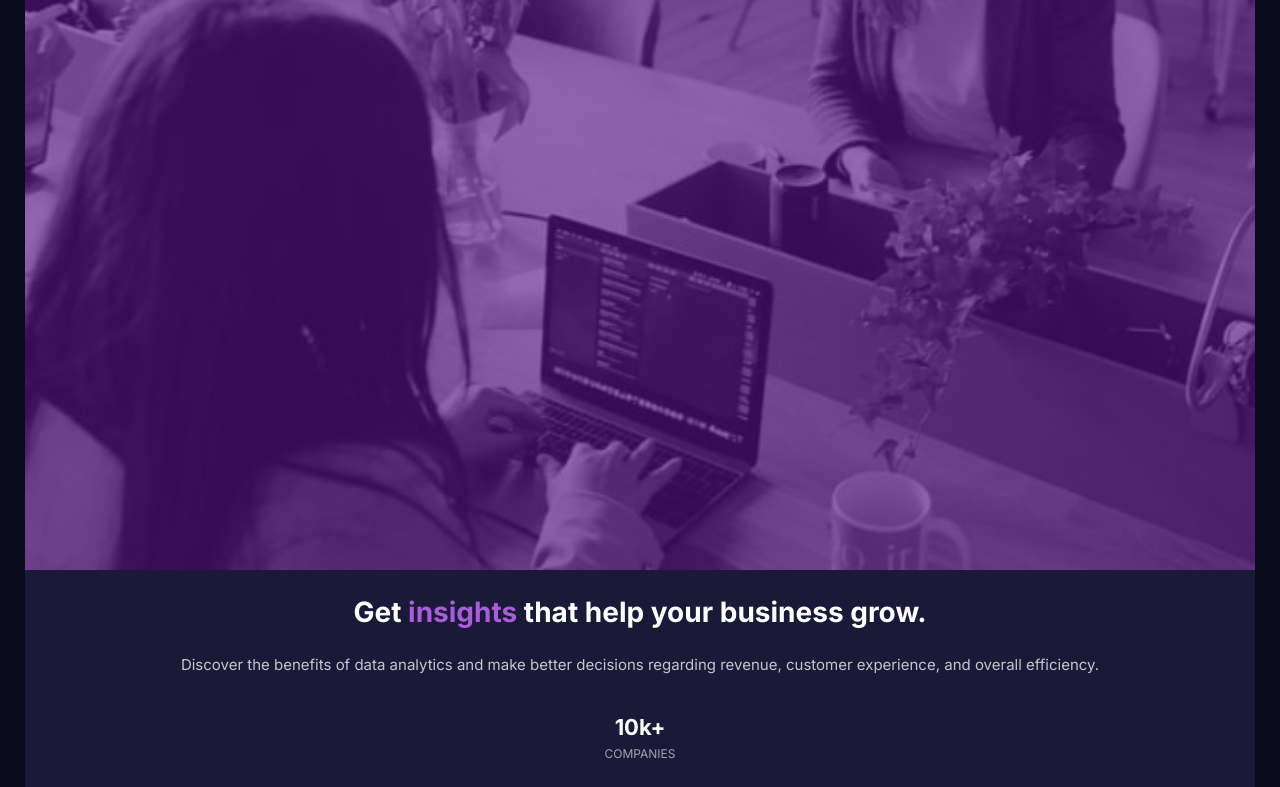
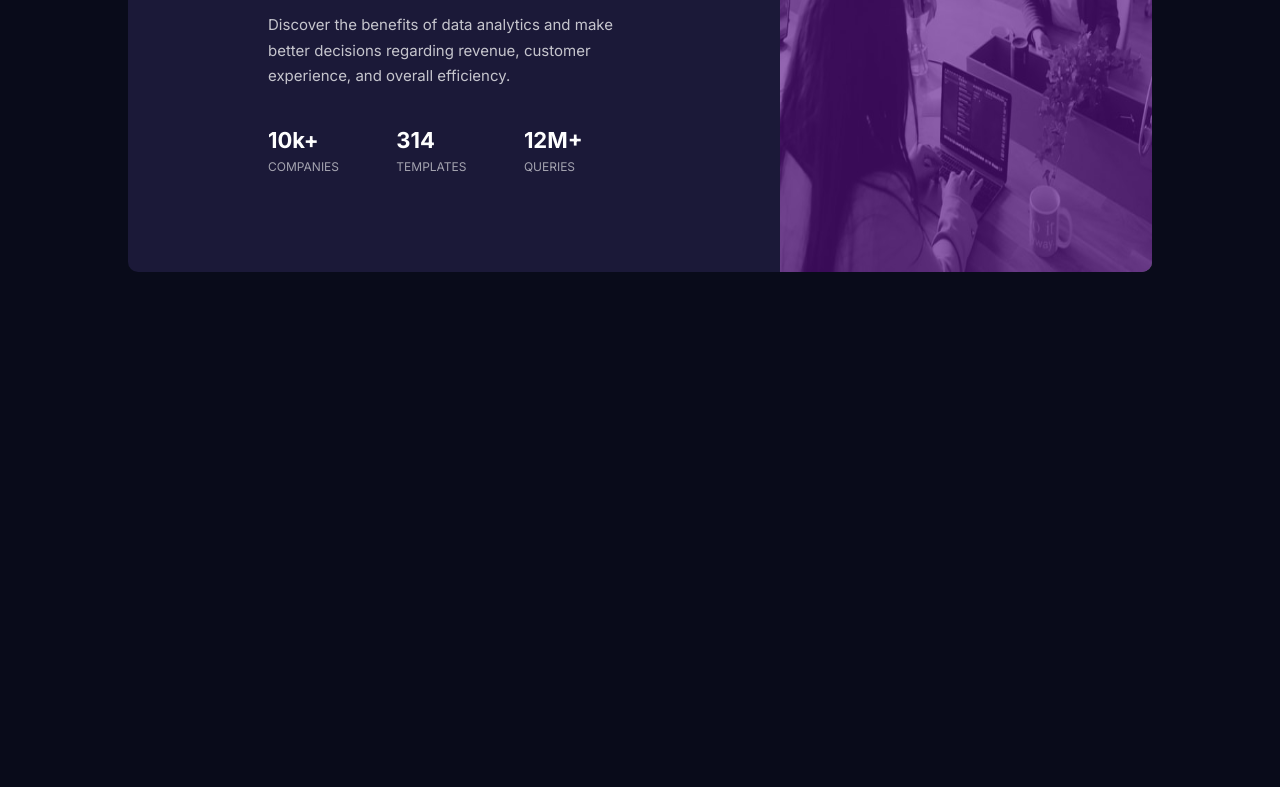
Before and after one commit to jehutymsms/Stat-Card-Page-Project, a plain HTML site: page index.html in a window 1280 px wide. Shown: the part 368-1155 px from the top of the page. After the commit the page ends 800 px from the top, so only its background shows below. Drawn offline with Linux system fonts and the light colour scheme.

Commit message:
Adjusted px widths for the different style sheets for better responsiveness

```diff
--- a/index.html
+++ b/index.html
@@ -2,14 +2,14 @@
 <html lang="en">
 <head>
   <meta charset="UTF-8">
-  <meta name="viewport" content="width=device-width, initial-scale=1.0"> <!-- displays site properly based on user's device -->
+  <meta name="viewport" content="width=device-width, initial-scale=1.0">
+  <!-- displays site properly based on user's device -->
 
-
-  <link rel="stylesheet" media="screen and (min-width: 360px) and (max-width: 1439px)" href="styleMobile.css">
-  <link rel="stylesheet" media="screen and (min-width: 1440px)" href="styleDesktop.css">
-
+  <link rel="stylesheet" media="screen and (min-width: 360px) and (max-width: 1140px)" href="styleMobile.css">
+  <link rel="stylesheet" media="screen and (min-width: 1141px)" href="styleDesktop.css">
   <title>Frontend Mentor | Stats preview card component</title>
 </head>
+
 <body>
   <div id="card">
     <div id = "imageContainer">
```
